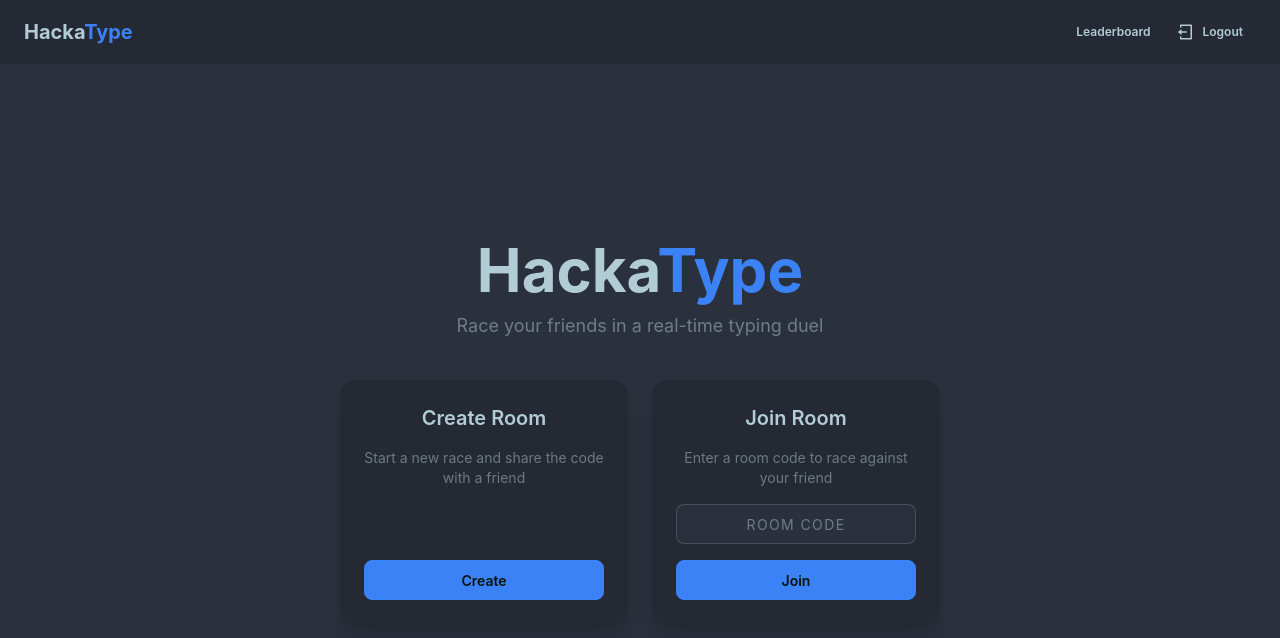
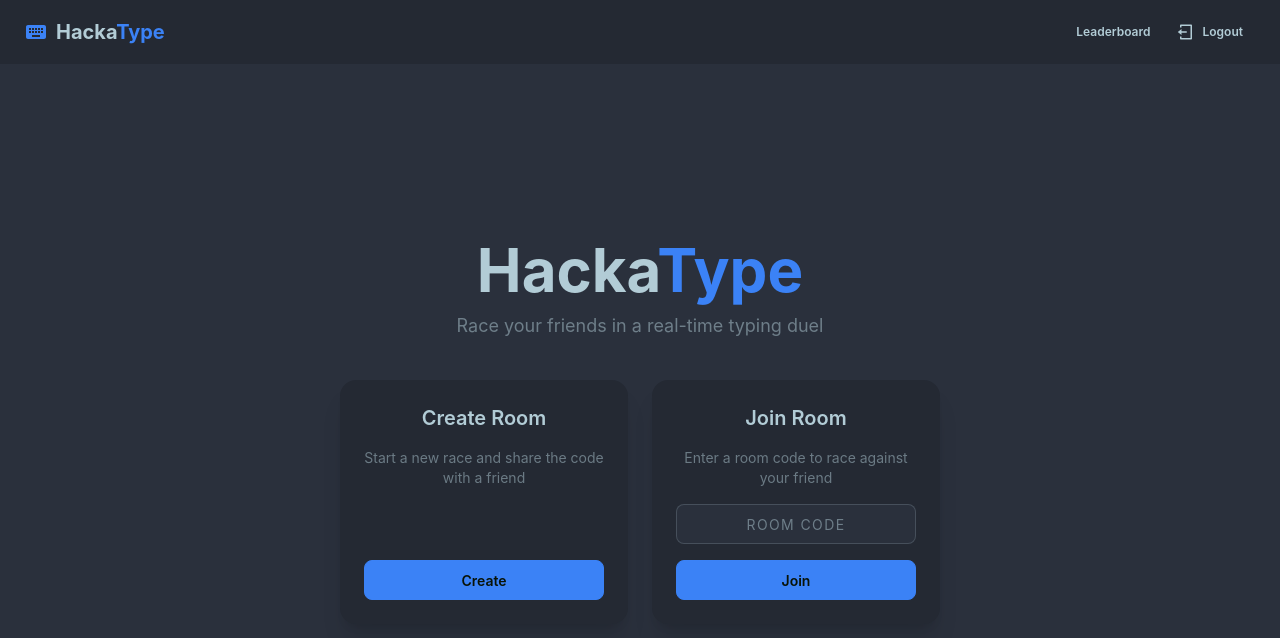
Before and after one commit to HCK-94-GP-G1/hackatype-client, a React (Vite) app in the folder client/: page / in a window 1280 px wide. Shown: the top 638 px of the page. Built offline with nearby package versions, Linux system fonts and the light colour scheme; no server answers; sample sign-in values are in the browser's storage.

Commit message:
feat: add keyboard icon to HackaType logo

```diff
--- a/client/src/components/Navbar.jsx
+++ b/client/src/components/Navbar.jsx
@@ -1,5 +1,6 @@
 import { useNavigate, NavLink } from "react-router";
 import { RiLogoutBoxLine } from "react-icons/ri";
+import { MdKeyboard } from "react-icons/md";
 
 export default function Navbar() {
   const navigate = useNavigate();
@@ -13,10 +14,13 @@ export default function Navbar() {
     <div className="navbar bg-base-200 px-6">
       <div className="flex-1">
         <span
-          className="text-xl font-bold cursor-pointer"
+          className="text-xl font-bold flex items-center gap-2 cursor-pointer"
           onClick={() => navigate("/")}
         >
-          Hacka<span className="text-primary">Type</span>
+          <MdKeyboard className="text-primary" size={24} />
+          <span>
+            Hacka<span className="text-primary">Type</span>
+          </span>
         </span>
       </div>
       <div className="flex-none gap-2">
--- a/client/src/views/LoginPage.jsx
+++ b/client/src/views/LoginPage.jsx
@@ -3,6 +3,7 @@ import { toast } from "react-toastify";
 import axios from "axios";
 import BASE_URL from "../constants/url";
 import { Link, useNavigate } from "react-router";
+import { MdKeyboard } from "react-icons/md";
 
 export default function LoginPage() {
   const [username, setUsername] = useState("");
@@ -34,8 +35,11 @@ export default function LoginPage() {
         <div className="card-body gap-4">
           {/* logo */}
           <div className="flex items-center gap-2 justify-center mb-2">
-            <span className="text-2xl font-bold">
-              Hacka<span className="text-primary">Type</span>
+            <span className="text-2xl font-bold flex items-center gap-2">
+              <MdKeyboard className="text-primary" size={28} />
+              <span>
+                Hacka<span className="text-primary">Type</span>
+              </span>
             </span>
           </div>
 
--- a/client/src/views/RegisterPage.jsx
+++ b/client/src/views/RegisterPage.jsx
@@ -3,6 +3,7 @@ import { toast } from "react-toastify";
 import axios from "axios";
 import BASE_URL from "../constants/url";
 import { Link, useNavigate } from "react-router";
+import { MdKeyboard } from "react-icons/md";
 
 export default function RegisterPage() {
   const [username, setUsername] = useState("");
@@ -28,8 +29,11 @@ export default function RegisterPage() {
       <div className="card bg-base-200 w-full max-w-sm shadow-xl">
         <div className="card-body gap-4">
           <div className="flex items-center gap-2 justify-center mb-2">
-            <span className="text-2xl font-bold">
-              Hacka<span className="text-primary">Type</span>
+            <span className="text-2xl font-bold flex items-center gap-2">
+              <MdKeyboard className="text-primary" size={28} />
+              <span>
+                Hacka<span className="text-primary">Type</span>
+              </span>
             </span>
           </div>
 
```
